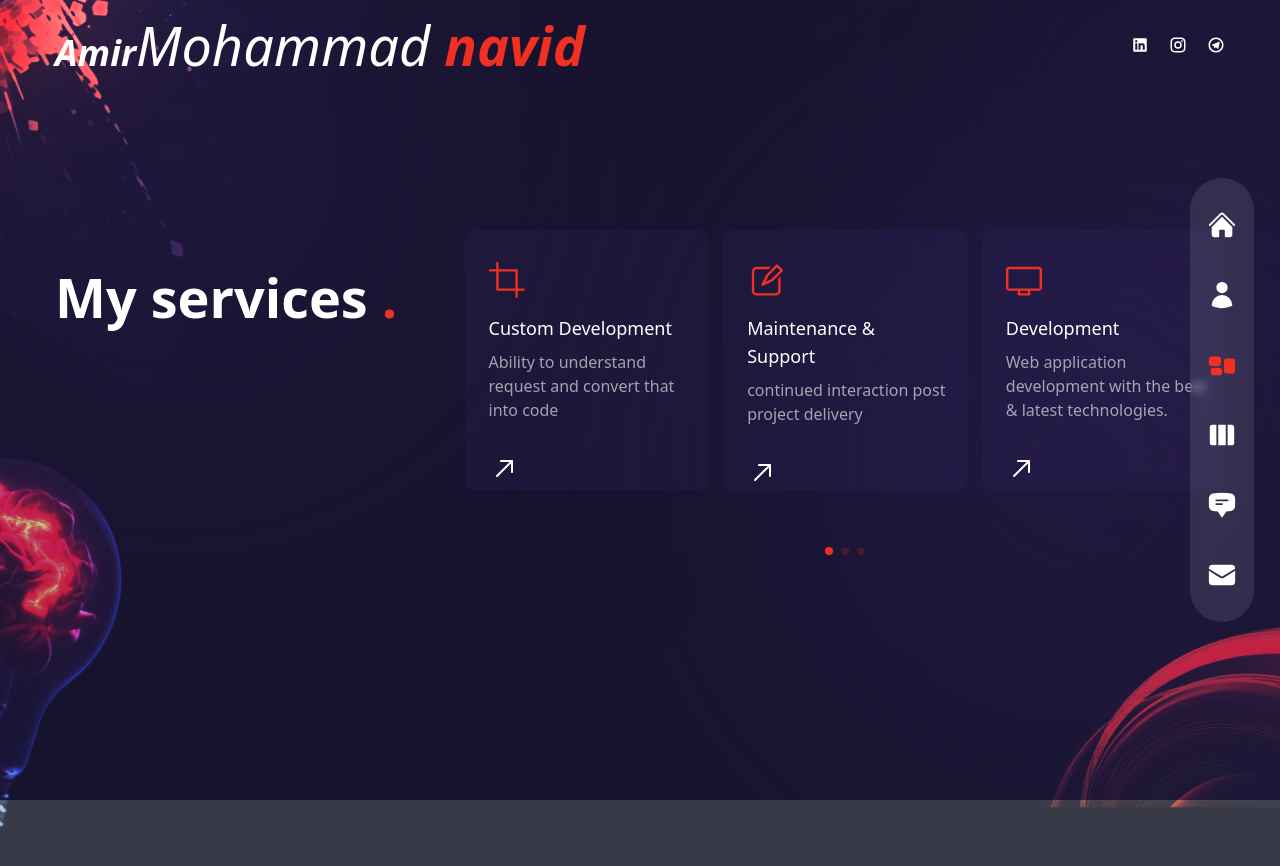
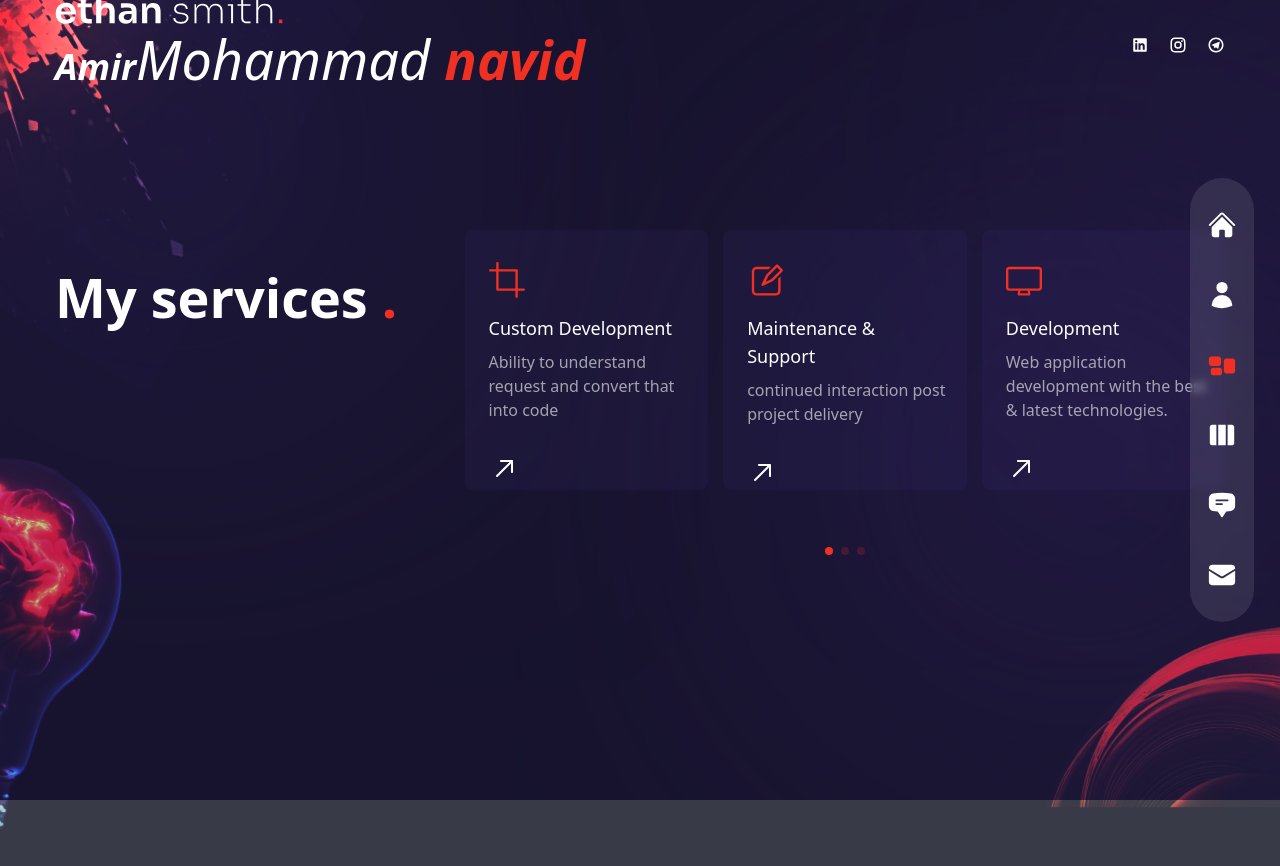
Before and after one commit to AmirMoNavid/my-portfolio, a Next.js app: page /services in a window 1280 px wide. Shown: the top 866 px of the page. Built offline with nearby package versions, Linux system fonts and the light colour scheme.

Commit message:
reUpdate

```diff
--- a/components/Avatar.js
+++ b/components/Avatar.js
@@ -5,7 +5,7 @@ const Avatar = () => {
   return (
     <div className="hidden xl:flex xl:max-w-none">
       <Image
-        src={"/nextjs-github-pages/avatar.png"}
+        src={"/avatar.png"}
         width={737}
         height={678}
         alt=""
--- a/components/Bulb.js
+++ b/components/Bulb.js
@@ -5,7 +5,7 @@ const Bulb = () => {
   return (
     <div className="absolute -left-36 -bottom-12 rotate-12 mix-blend-color-dodge animate-pulse duration-75 z-10 w-[200x] xl:w-[260px]  ">
       <Image
-        src={"/nextjs-github-pages/bulb.png"}
+        src={"/bulb.png"}
         width={268}
         height={200}
         className="w-full h-full"
--- a/components/Circles.js
+++ b/components/Circles.js
@@ -5,7 +5,7 @@ const Circles = () => {
   return (
     <div className="w-[200px] xl:w-[300px] absolute bottom-0 right-0 md:-right-16 md:-bottom-2 mix-blend-color-dodge animate-pulse duration-75 z-10">
       <Image
-        src={"/nextjs-github-pages/circles.png"}
+        src={"/circles.png"}
         width={268}
         height={280}
         className="w-full h-full"
--- a/components/Header.js
+++ b/components/Header.js
@@ -14,13 +14,13 @@ const Header = () => {
         <div className="flex flex-col lg:flex-row justify-between items-center gap-y-2 py-4 md:py-8">
           {/* logo */}
           <Link href={"/"}>
-            {/* <Image
+            <Image
               src={"/logo.svg"}
               width={228}
               height={48}
               alt=""
               priority={true}
-            /> */}
+            />
             <h2 className="h2 italic  font-light ">
               <span className="font-semibold md:text-4xl text-3xl ">Amir</span>
               Mohammad <span className="text-accent font-semibold ">navid</span>
--- a/components/ProjectsBtn.js
+++ b/components/ProjectsBtn.js
@@ -15,7 +15,7 @@ const ProjectsBtn = () => {
         className="relative w-[165px] h-[165px] flex justify-center items-center bg-circleStar bg-cover bg-center bg-no-repeat group"
       >
         <Image
-          src={"/nextjs-github-pages/rounded-text.png"}
+          src={"/rounded-text.png"}
           width={141}
           height={148}
           alt=""
--- a/components/TestimonialSlider.js
+++ b/components/TestimonialSlider.js
@@ -58,12 +58,7 @@ const TestimonialSlider = () => {
                 <div>
                   {/* avatar */}
                   <div className="mb-2 mx-auto">
-                    <Image
-                      src={`/nextjs-github-pages/${person.image}`}
-                      width={100}
-                      height={100}
-                      alt=""
-                    />
+                    <Image src={person.image} width={100} height={100} alt="" />
                   </div>
                   {/* name */}
                   <div className="text-lg">{person.name}</div>
--- a/components/TopLeftImg.js
+++ b/components/TopLeftImg.js
@@ -5,12 +5,7 @@ import Image from "next/image";
 const TopLeftImg = () => {
   return (
     <div className="absolute left-0 top-0 mix-blend-color-dodge z-10 w-[200px] xl:w-[400px]">
-      <Image
-        src="/nextjs-github-pages/top-left-img.png"
-        width={400}
-        height={400}
-        alt=""
-      />
+      <Image src="/top-left-img.png" width={400} height={400} alt="" />
     </div>
   );
 };
--- a/components/WorkSlider.js
+++ b/components/WorkSlider.js
@@ -66,12 +66,7 @@ const WorkSlider = () => {
                   >
                     <div className="flex items-center justify-center relative overflow-hidden">
                       {/* image */}
-                      <Image
-                        src={`/nextjs-github-pages/${image.path}`}
-                        width={500}
-                        height={300}
-                        alt=""
-                      />
+                      <Image src={image.path} width={500} height={300} alt="" />
                       {/* overlay gradiant */}
                       <div className="absolute inset-0 bg-gradient-to-l from-transparent via-[#e838cc] to-[#4a22bd] opacity-0 group-hover:opacity-80 transition-all duration-700"></div>
                       {/* title */}
--- a/next.config.js
+++ b/next.config.js
@@ -1,27 +1,7 @@
 /** @type {import('next').NextConfig} */
 const nextConfig = {
-  /**
-   * Enable static exports for the App Router.
-   *
-   * @see https://nextjs.org/docs/app/building-your-application/deploying/static-exports
-   */
-  output: "export",
+  reactStrictMode: true,
+  swcMinify: true,
+};
 
-  /**
-   * Set base path. This is the slug of your GitHub repository.
-   *
-   * @see https://nextjs.org/docs/app/api-reference/next-config-js/basePath
-   */
-  basePath: "/nextjs-github-pages",
-
-  /**
-   * Disable server-based image optimization. Next.js does not support
-   * dynamic features with static exports.
-   *
-   * @see https://nextjs.org/docs/app/api-reference/components/image#unoptimized
-   */
-  images: {
-    unoptimized: true,
-  },
-};
 module.exports = nextConfig;
--- a/tailwind.config.js
+++ b/tailwind.config.js
@@ -27,10 +27,10 @@ module.exports = {
         accent: "#F13024",
       },
       backgroundImage: {
-        explosion: 'url("/nextjs-github-pages/bg-explosion.png")',
-        circles: 'url("/nextjs-github-pages/bg-circles.png")',
-        circleStar: 'url("/nextjs-github-pages/circle-star.svg")',
-        site: 'url("/nextjs-github-pages/site-bg.svg")',
+        explosion: 'url("/bg-explosion.png")',
+        circles: 'url("/bg-circles.png")',
+        circleStar: 'url("/circle-star.svg")',
+        site: 'url("/site-bg.svg")',
       },
       animation: {
         "spin-slow": "spin 6s linear infinite",
```
